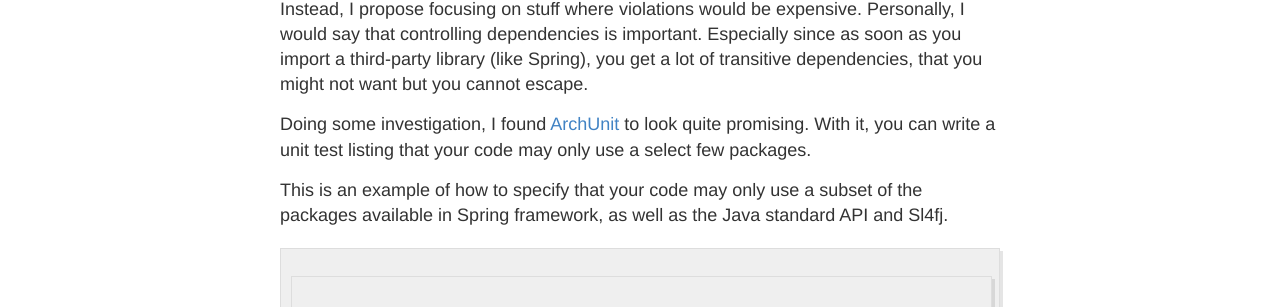
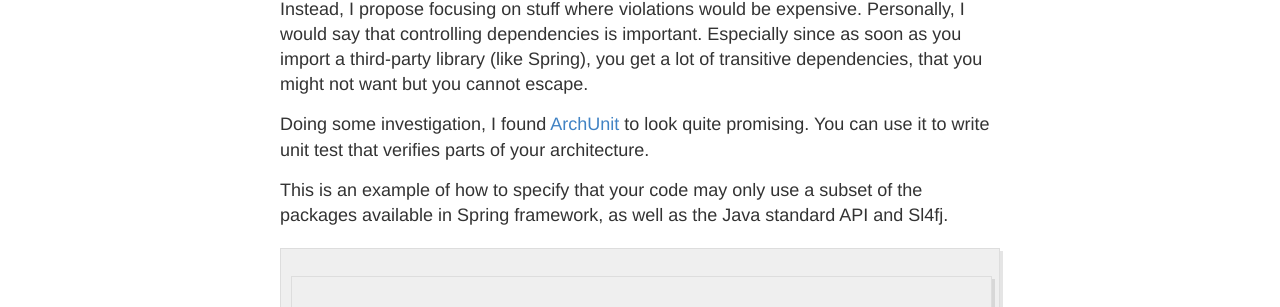
Before and after one commit to plilja/plilja.github.io, a Jekyll site: the page built from _posts/2020-04-26-enforcing-an-architecture.md, in a window 1280 px wide. Shown: the part 517-824 px from the top of the page. Built offline with Jekyll 4.4.1, drawn with Linux system fonts in a browser that asks for light colours.

Commit message:
Update post

```diff
--- a/_posts/2020-04-26-enforcing-an-architecture.md
+++ b/_posts/2020-04-26-enforcing-an-architecture.md
@@ -27,8 +27,8 @@ you get a lot of transitive dependencies, that you might
 not want but you cannot escape.
 
 Doing some investigation, I found [ArchUnit](https://www.archunit.org) to
-look quite promising. With it, you can write a unit test listing
-that your code may only use a select few packages.
+look quite promising. You can use it to write unit test that verifies
+parts of your architecture.
 
 This is an example of how to specify that your code
 may only use a subset of the packages available in Spring framework,
```
